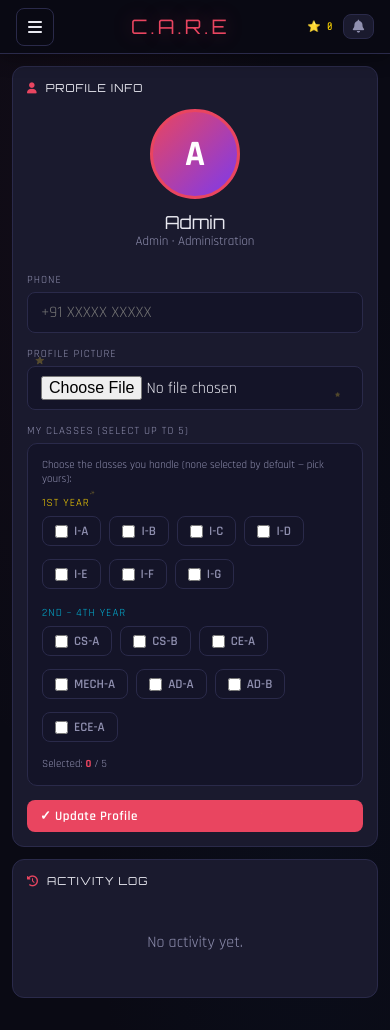
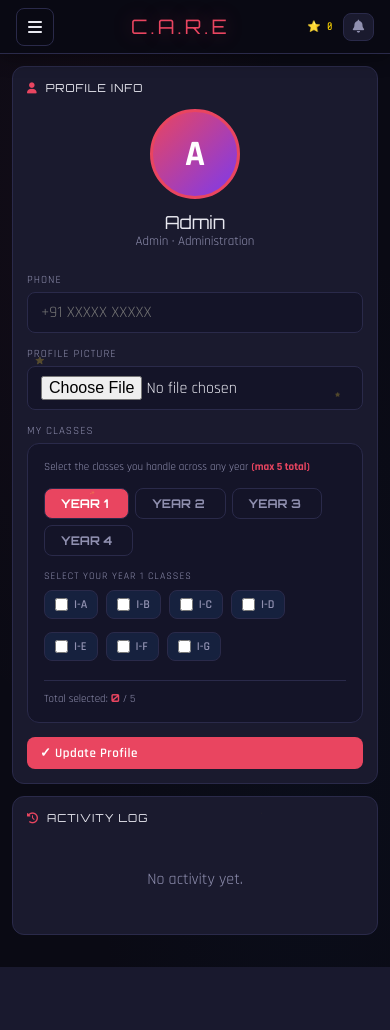
Before and after one commit to SanthiyaRamanan/care-app, a Flask app: page /profile in a window 390 px wide. After the commit the page ends 967 px from the top, so only its background shows below. Run offline with Flask 3, Linux system fonts and the light colour scheme; a user stored in the database is signed in; data comes from the database, SQL or seed files in the repository.

Commit message:
Update profile.html

```diff
--- a/templates/profile.html
+++ b/templates/profile.html
@@ -1,97 +1,20 @@
-
-<style id="mobile-global-fix">
-/* ═══════════════════════════════════════
-   CARE — Global Mobile Fixes
-   Applied to all pages
-═══════════════════════════════════════ */
-@media (max-width: 768px) {
-  /* ── Layout ── */
-  body { overflow-x: hidden !important; }
-
-  /* ── Cards ── */
-  .card { padding: 14px !important; }
-  .card-title { font-size: 11px !important; letter-spacing: 1px !important; }
-
-  /* ── Stats grid ── */
-  .stats-grid { grid-template-columns: repeat(2,1fr) !important; gap: 10px !important; }
-  .stat-card { padding: 12px !important; }
-  .stat-value { font-size: 20px !important; }
-  .stat-label { font-size: 10px !important; }
-
-  /* ── Grids ── */
-  .grid-2, .grid-3 { grid-template-columns: 1fr !important; gap: 12px !important; }
-
-  /* ── Tables ── */
-  .table-wrap { overflow-x: auto !important; -webkit-overflow-scrolling: touch !important; border-radius: 8px !important; }
-  table { font-size: 12px !important; min-width: 420px; }
-  th, td { padding: 8px 10px !important; white-space: nowrap !important; }
-
-  /* ── Forms ── */
-  input, select, textarea { font-size: 16px !important; } /* prevent iOS zoom */
-
-  /* ── Buttons ── */
-  .btn { padding: 8px 13px !important; font-size: 13px !important; }
-  .btn-sm { padding: 5px 10px !important; font-size: 11px !important; }
-
-  /* ── Flex rows → stack ── */
-  .filter-bar,
-  .flex-row,
-  [style*="display:flex"][style*="gap"],
-  [style*="display: flex"][style*="gap"] { flex-wrap: wrap !important; }
-
-  /* ── Inline width overrides ── */
-  [style*="min-width:260px"],[style*="min-width: 260px"] { min-width:0 !important; width:100% !important; }
-  [style*="min-width:180px"],[style*="min-width: 180px"] { min-width:0 !important; flex:1 1 100% !important; }
-  [style*="min-width:160px"],[style*="min-width: 160px"] { min-width:0 !important; flex:1 1 100% !important; }
-  [style*="min-width:130px"],[style*="min-width: 130px"] { min-width:0 !important; flex:1 1 100% !important; }
-  [style*="width:900px"],[style*="width: 900px"] { width:100% !important; max-width:100% !important; }
-
-  /* ── Modal ── */
-  .modal { max-width: 95vw !important; padding: 16px !important; margin: 8px !important; }
-  .modal-title { font-size: 13px !important; }
-
-  /* ── XP Toast ── */
-  .xp-toast { bottom: calc(var(--nav-h) + 10px) !important; right: 8px !important; min-width: 180px !important; padding: 10px 14px !important; }
-
-  /* ── Class tab rows ── */
-  .class-tab-row { flex-wrap: wrap !important; gap: 6px !important; }
-  .class-tab-row .btn { min-width: 72px !important; font-size: 11px !important; padding: 7px 8px !important; }
-
-  /* ── Hero card ── */
-  .hero-card { padding: 16px !important; }
-  .hero-name { font-size: 16px !important; }
-  .stars-big { font-size: 26px !important; }
-
-  /* ── Section headers ── */
-  h2, .section-title { font-size: 14px !important; }
-
-  /* ── Podium on leaderboard ── */
-  .podium-wrap { gap: 8px !important; padding: 12px 0 !important; }
-  .podium-item { width: 80px !important; }
-  .podium-avatar { width: 44px !important; height: 44px !important; font-size: 16px !important; }
-  .podium-bar { margin-top: 6px !important; }
-
-  /* ── Staff dashboard student cards ── */
-  .student-mini-card { padding: 10px !important; }
-
-  /* ── Attendance step buttons ── */
-  .period-btn { min-width: 0 !important; flex: 1 1 45% !important; }
-
-  /* ── Quiz grade buttons ── */
-  .grade-btn-row { flex-wrap: wrap !important; gap: 6px !important; }
-}
-</style>
 {% set current_user = user %}
 {% extends "base.html" %}
 {% block title %}Profile{% endblock %}
 {% block page_title %}👤 MY PROFILE{% endblock %}
 {% block content %}
+
 <div class="grid-2">
+
+<!-- LEFT: Profile Info + Edit -->
 <div class="card">
   <div class="card-title"><i class="fas fa-user"></i> PROFILE INFO</div>
+
+  <!-- Avatar -->
   <div style="text-align:center;margin-bottom:24px;">
     <div style="width:90px;height:90px;border-radius:50%;background:linear-gradient(135deg,var(--accent),var(--purple));display:flex;align-items:center;justify-content:center;font-size:36px;font-weight:700;color:white;margin:0 auto 12px;border:3px solid var(--accent);overflow:hidden;">
-      {% if user.profile_pic %}<img src="{{ url_for('static', filename=user.profile_pic) }}" style="width:100%;height:100%;object-fit:cover;" alt="">
+      {% if user.profile_pic %}
+      <img src="{{ get_profile_pic_url(user.profile_pic) }}" style="width:100%;height:100%;object-fit:cover;" alt="">
       {% else %}{{ user.name[0].upper() }}{% endif %}
     </div>
     <div style="font-family:'Orbitron',monospace;font-size:18px;">{{ user.name }}</div>
@@ -99,6 +22,7 @@
     {% if user.class_name %}<div style="color:var(--accent);font-size:12px;margin-top:4px;">Class: {{ user.class_name }}</div>{% endif %}
   </div>
 
+  <!-- Stars/Level (non-admin) -->
   {% if user.role != 'admin' %}
   <div style="display:grid;grid-template-columns:1fr 1fr;gap:12px;margin-bottom:20px;">
     <div style="background:var(--bg3);border-radius:8px;padding:14px;text-align:center;">
@@ -112,26 +36,48 @@
   </div>
   {% endif %}
 
+  <!-- Edit Form -->
   <form method="POST" enctype="multipart/form-data">
-    <div class="form-group"><label>Phone</label><input type="tel" name="phone" value="{{ user.phone or '' }}" placeholder="+91 XXXXX XXXXX"></div>
-    <div class="form-group"><label>Profile Picture</label><input type="file" name="profile_pic" accept=".jpg,.jpeg,.png"></div>
+    <div class="form-group">
+      <label>Phone</label>
+      <input type="tel" name="phone" value="{{ user.phone or '' }}" placeholder="+91 XXXXX XXXXX">
+    </div>
+    <div class="form-group">
+      <label>Profile Picture</label>
+      <input type="file" name="profile_pic" accept=".jpg,.jpeg,.png">
+    </div>
 
     {% if user.role in ('staff', 'admin') %}
-    <!-- CLASS SELECTION FOR STAFF -->
+    <!-- ══ CLASS SELECTION BY YEAR ══ -->
     <div class="form-group">
-      <label>MY CLASSES (Select up to 5)</label>
-      <div style="background:var(--bg3);border:1px solid var(--border);border-radius:10px;padding:14px;">
-        <div style="font-size:11px;color:var(--text2);margin-bottom:10px;">Choose the classes you handle (none selected by default — pick yours):</div>
+      <label>MY CLASSES</label>
+      <div style="background:var(--bg3);border:1px solid var(--border);border-radius:12px;padding:16px;">
 
-        <div style="margin-bottom:12px;">
-          <div style="font-size:11px;color:var(--gold);letter-spacing:1px;margin-bottom:6px;">1ST YEAR</div>
+        <div style="font-size:11px;color:var(--text2);margin-bottom:14px;">
+          Select the classes you handle across any year <span style="color:var(--accent);font-weight:700;">(max 5 total)</span>
+        </div>
+
+        <!-- Year Tab Buttons -->
+        <div style="display:flex;gap:6px;margin-bottom:14px;flex-wrap:wrap;" id="yearTabRow">
+          {% for yr in [1,2,3,4] %}
+          <button type="button" id="yrtab_{{ yr }}"
+            onclick="switchYearTab({{ yr }})"
+            style="padding:7px 16px;border-radius:8px;font-size:12px;font-family:'Orbitron',monospace;font-weight:700;cursor:pointer;border:1px solid var(--border);transition:all 0.2s;
+                   background:{% if loop.first %}var(--accent){% else %}var(--bg3){% endif %};
+                   color:{% if loop.first %}white{% else %}var(--text2){% endif %};">
+            YEAR {{ yr }}
+            <span id="yrbadge_{{ yr }}" style="font-size:10px;margin-left:4px;opacity:0.8;"></span>
+          </button>
+          {% endfor %}
+        </div>
+
+        <!-- Year 1 Classes -->
+        <div id="yrpanel_1" class="yr-panel">
+          <div style="font-size:10px;color:var(--text2);letter-spacing:1px;margin-bottom:8px;">SELECT YOUR YEAR 1 CLASSES</div>
           <div style="display:flex;flex-wrap:wrap;gap:8px;">
             {% for cls in ['I-A','I-B','I-C','I-D','I-E','I-F','I-G'] %}
-            <label style="display:flex;align-items:center;gap:6px;cursor:pointer;text-transform:none;letter-spacing:0;font-size:13px;font-weight:600;
-                          background:{% if cls in my_classes %}rgba(233,69,96,0.15){% else %}var(--bg3){% endif %};
-                          border:1px solid {% if cls in my_classes %}var(--accent){% else %}var(--border){% endif %};
-                          border-radius:8px;padding:6px 12px;transition:all 0.15s;" id="lbl_{{ cls }}"
-                  onclick="toggleClass(this, '{{ cls }}')">
+            <label class="cls-label {% if cls in my_classes %}cls-selected{% endif %}" id="lbl_{{ cls }}"
+                   onclick="toggleClass(this, '{{ cls }}')">
               <input type="checkbox" name="staff_classes" value="{{ cls }}"
                      {% if cls in my_classes %}checked{% endif %}
                      style="width:auto;accent-color:var(--accent);">
@@ -141,15 +87,13 @@
           </div>
         </div>
 
-        <div>
-          <div style="font-size:11px;color:var(--blue);letter-spacing:1px;margin-bottom:6px;">2ND – 4TH YEAR</div>
+        <!-- Year 2 Classes -->
+        <div id="yrpanel_2" class="yr-panel" style="display:none;">
+          <div style="font-size:10px;color:var(--text2);letter-spacing:1px;margin-bottom:8px;">SELECT YOUR YEAR 2 CLASSES</div>
           <div style="display:flex;flex-wrap:wrap;gap:8px;">
             {% for cls in ['CS-A','CS-B','CE-A','MECH-A','AD-A','AD-B','ECE-A'] %}
-            <label style="display:flex;align-items:center;gap:6px;cursor:pointer;text-transform:none;letter-spacing:0;font-size:13px;font-weight:600;
-                          background:{% if cls in my_classes %}rgba(233,69,96,0.15){% else %}var(--bg3){% endif %};
-                          border:1px solid {% if cls in my_classes %}var(--accent){% else %}var(--border){% endif %};
-                          border-radius:8px;padding:6px 12px;transition:all 0.15s;" id="lbl_{{ cls }}"
-                  onclick="toggleClass(this, '{{ cls }}')">
+            <label class="cls-label {% if cls in my_classes %}cls-selected{% endif %}" id="lbl_{{ cls }}"
+                   onclick="toggleClass(this, '{{ cls }}')">
               <input type="checkbox" name="staff_classes" value="{{ cls }}"
                      {% if cls in my_classes %}checked{% endif %}
                      style="width:auto;accent-color:var(--accent);">
@@ -159,9 +103,46 @@
           </div>
         </div>
 
-        <div id="classCount" style="font-size:11px;color:var(--text2);margin-top:10px;">
-          Selected: <span id="countNum" style="color:var(--accent);font-weight:700;">{{ my_classes|length }}</span> / 5
+        <!-- Year 3 Classes -->
+        <div id="yrpanel_3" class="yr-panel" style="display:none;">
+          <div style="font-size:10px;color:var(--text2);letter-spacing:1px;margin-bottom:8px;">SELECT YOUR YEAR 3 CLASSES</div>
+          <div style="display:flex;flex-wrap:wrap;gap:8px;">
+            {% for cls in ['CS-C','CS-D','CE-B','MECH-B','AD-C','AD-D','ECE-B'] %}
+            <label class="cls-label {% if cls in my_classes %}cls-selected{% endif %}" id="lbl_{{ cls }}"
+                   onclick="toggleClass(this, '{{ cls }}')">
+              <input type="checkbox" name="staff_classes" value="{{ cls }}"
+                     {% if cls in my_classes %}checked{% endif %}
+                     style="width:auto;accent-color:var(--accent);">
+              {{ cls }}
+            </label>
+            {% endfor %}
+          </div>
         </div>
+
+        <!-- Year 4 Classes -->
+        <div id="yrpanel_4" class="yr-panel" style="display:none;">
+          <div style="font-size:10px;color:var(--text2);letter-spacing:1px;margin-bottom:8px;">SELECT YOUR YEAR 4 CLASSES</div>
+          <div style="display:flex;flex-wrap:wrap;gap:8px;">
+            {% for cls in ['CS-E','CS-F','CE-C','MECH-C','AD-E','AD-F','ECE-C'] %}
+            <label class="cls-label {% if cls in my_classes %}cls-selected{% endif %}" id="lbl_{{ cls }}"
+                   onclick="toggleClass(this, '{{ cls }}')">
+              <input type="checkbox" name="staff_classes" value="{{ cls }}"
+                     {% if cls in my_classes %}checked{% endif %}
+                     style="width:auto;accent-color:var(--accent);">
+              {{ cls }}
+            </label>
+            {% endfor %}
+          </div>
+        </div>
+
+        <!-- Counter + hint -->
+        <div style="display:flex;justify-content:space-between;align-items:center;margin-top:14px;padding-top:10px;border-top:1px solid var(--border);">
+          <div style="font-size:11px;color:var(--text2);">
+            Total selected: <span id="countNum" style="color:var(--accent);font-weight:700;font-family:'Orbitron',monospace;">{{ my_classes|length }}</span> / 5
+          </div>
+          <div id="maxWarn" style="font-size:11px;color:var(--accent);display:none;">⚠ Max 5 reached</div>
+        </div>
+
       </div>
     </div>
     {% endif %}
@@ -176,8 +157,11 @@
   {% endif %}
 </div>
 
+<!-- RIGHT: Streak / Activity History -->
 <div class="card">
-  <div class="card-title"><i class="fas fa-history"></i> {% if user.role == 'admin' %}ACTIVITY LOG{% else %}STREAK HISTORY{% endif %}</div>
+  <div class="card-title"><i class="fas fa-history"></i>
+    {% if user.role == 'admin' %}ACTIVITY LOG{% else %}STREAK HISTORY{% endif %}
+  </div>
   {% if streak_history %}
   {% for log in streak_history %}
   <div style="display:flex;align-items:center;gap:10px;padding:8px 0;border-bottom:1px solid var(--border);">
@@ -197,25 +181,118 @@
   <div style="text-align:center;padding:30px;color:var(--text2);">No activity yet.</div>
   {% endif %}
 </div>
+
 </div>
 
+<style>
+.cls-label {
+  display: flex;
+  align-items: center;
+  gap: 6px;
+  cursor: pointer;
+  text-transform: none;
+  letter-spacing: 0;
+  font-size: 13px;
+  font-weight: 600;
+  background: var(--card2);
+  border: 1px solid var(--border);
+  border-radius: 8px;
+  padding: 7px 14px;
+  transition: all 0.15s;
+  user-select: none;
+}
+.cls-label:hover { border-color: var(--accent); color: var(--text); }
+.cls-selected {
+  background: rgba(233,69,96,0.15) !important;
+  border-color: var(--accent) !important;
+  color: var(--text) !important;
+}
+@media (max-width: 768px) {
+  .cls-label { font-size: 12px; padding: 6px 10px; }
+  #yearTabRow button { padding: 6px 12px; font-size: 11px; }
+}
+</style>
+
 <script>
-let maxClasses = 5;
+const MAX_CLASSES = 5;
+
+function switchYearTab(yr) {
+  // Hide all panels
+  document.querySelectorAll('.yr-panel').forEach(p => p.style.display = 'none');
+  // Show selected
+  document.getElementById('yrpanel_' + yr).style.display = 'block';
+  // Update tab styles
+  [1,2,3,4].forEach(y => {
+    const btn = document.getElementById('yrtab_' + y);
+    if (y === yr) {
+      btn.style.background = 'var(--accent)';
+      btn.style.color = 'white';
+      btn.style.borderColor = 'var(--accent)';
+    } else {
+      btn.style.background = 'var(--bg3)';
+      btn.style.color = 'var(--text2)';
+      btn.style.borderColor = 'var(--border)';
+    }
+  });
+}
+
 function toggleClass(label, cls) {
   const cb = label.querySelector('input[type=checkbox]');
-  const checked = document.querySelectorAll('input[name="staff_classes"]:checked').length;
-  if (!cb.checked && checked >= maxClasses) {
-    alert('Maximum 5 classes allowed!');
+  const totalChecked = document.querySelectorAll('input[name="staff_classes"]:checked').length;
+
+  // If trying to CHECK and already at max — block it
+  if (!cb.checked && totalChecked >= MAX_CLASSES) {
+    document.getElementById('maxWarn').style.display = 'block';
+    setTimeout(() => document.getElementById('maxWarn').style.display = 'none', 2500);
     event.preventDefault();
     return false;
   }
+
+  // Toggle after short delay (let checkbox state update)
   setTimeout(() => {
     const isChecked = cb.checked;
-    label.style.background = isChecked ? 'rgba(233,69,96,0.15)' : '';
-    label.style.borderColor = isChecked ? 'var(--accent)' : 'var(--border)';
-    document.getElementById('countNum').textContent =
-      document.querySelectorAll('input[name="staff_classes"]:checked').length;
+    if (isChecked) {
+      label.classList.add('cls-selected');
+    } else {
+      label.classList.remove('cls-selected');
+    }
+    updateCount();
   }, 10);
 }
+
+function updateCount() {
+  const count = document.querySelectorAll('input[name="staff_classes"]:checked').length;
+  document.getElementById('countNum').textContent = count;
+
+  // Update year tab badges
+  [1,2,3,4].forEach(yr => {
+    const panel = document.getElementById('yrpanel_' + yr);
+    const badge = document.getElementById('yrbadge_' + yr);
+    if (panel && badge) {
+      const n = panel.querySelectorAll('input[name="staff_classes"]:checked').length;
+      badge.textContent = n > 0 ? '(' + n + ')' : '';
+    }
+  });
+
+  // Hide max warning if under limit
+  if (count < MAX_CLASSES) {
+    document.getElementById('maxWarn').style.display = 'none';
+  }
+}
+
+// Init badges on load
+updateCount();
+
+// Auto-switch to year tab that has existing selections
+(function() {
+  for (let yr = 1; yr <= 4; yr++) {
+    const panel = document.getElementById('yrpanel_' + yr);
+    if (panel && panel.querySelectorAll('input:checked').length > 0) {
+      switchYearTab(yr);
+      return;
+    }
+  }
+})();
 </script>
+
 {% endblock %}
```
